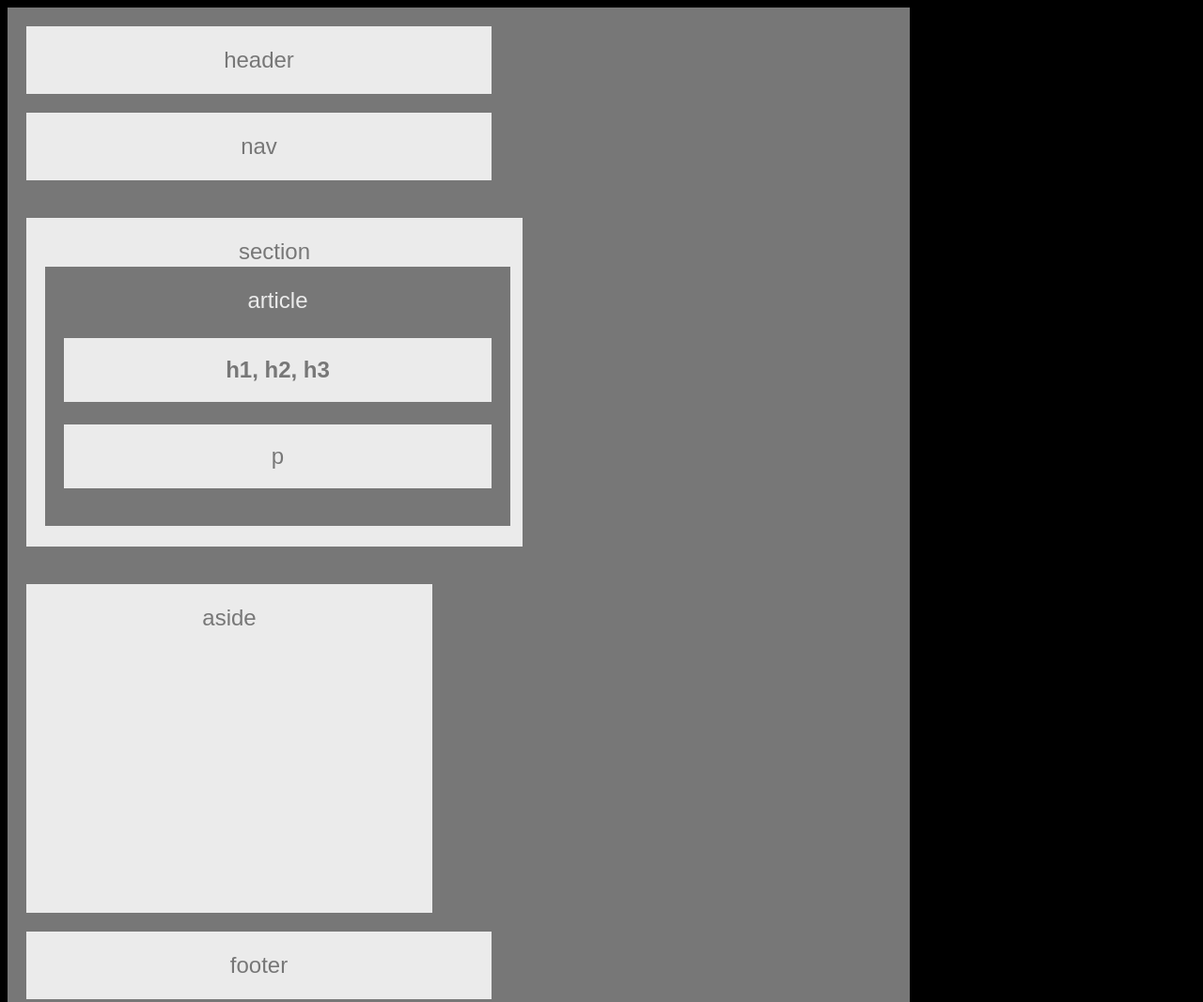
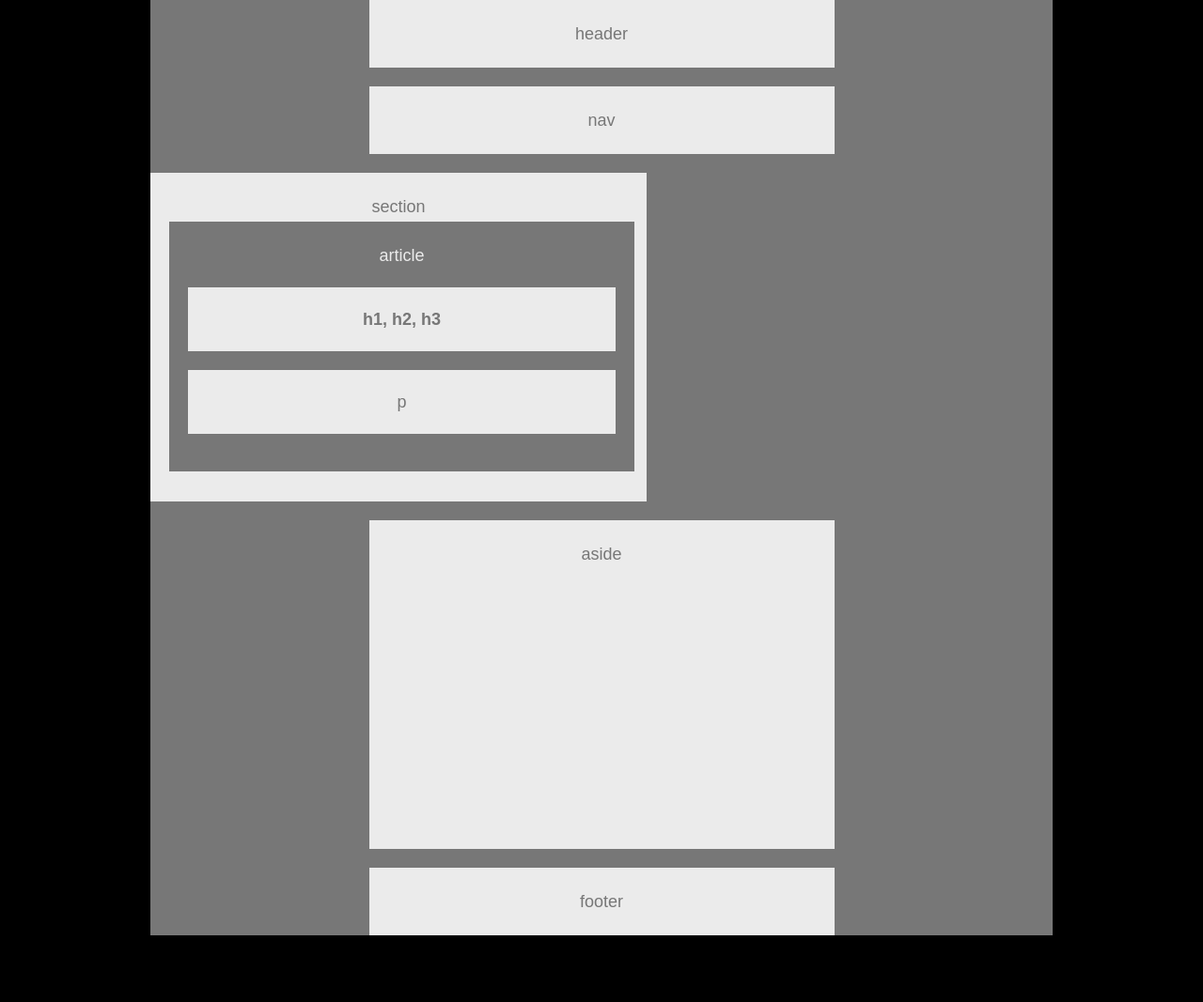
Before and after one commit to TJANGEL/HW-Wireframe, a plain HTML site: page index.html in a window 1280 px wide. Shown: the top 1067 px of the page at 94% size. After the commit the page ends 996 px from the top, so only its background shows below. Drawn offline with Linux system fonts and the light colour scheme.

Commit message:
update to css and html

```diff
--- a/style.css
+++ b/style.css
@@ -11,42 +11,39 @@ body {
     font-family: 'Arial', 'Helvetica Neue', Helvetica, sans-serif;
     color: #777;
     background: #777;
-    font-size: 24px;
+    width: 960px;
+    font-size: 18px;
     line-height: 32px;
-    position: absolute;
-    width: 960px;
-}
-
-h1,
- p {
-    color: #777;
-    background: #ebebeb;
-    font-size: 24px;
-    padding: 18px;
-    margin-bottom: 20px;
- }
-
-header {
-
+    margin: 0 auto;
 }
 
 header,
 nav,
-footer,
 section,
+article,
 aside,
-article {
+footer {
     background: #ebebeb;
     color: #777;
     width: 495px;
     text-align: center;
     padding: 20px;
-    margin-bottom: 20px;
-    margin: 20px;
     clear: both;
 }
 
+header {
+    margin: 0 auto;
+    margin-bottom: 20px;
+}
+
+nav {
+    margin: 0 auto;
+    margin-bottom: 20px;
+}
+
 section {
+    margin: 0 auto;
+    margin-bottom: 20px;
     float: left;
     height: 350px;
     width: 55%;
@@ -54,23 +51,41 @@ section {
 }
 
 article {
+    margin: 0 auto;
+    margin-bottom: 20px;
     color: #ebebeb;
     background: #777;
     text-align: center;
-    /* width: 90%; */
     margin: 0 auto;
-    float: left;
 }
 
-aside {
+h1,
+ p {
+    color: #777;
+    background: #ebebeb;
+    font-size: 18px;
+    padding: 18px;
+    margin-bottom: 20px;
+}
+
+#aside {
     float: left;
     text-align: center;
     width: 45%;
-    clear: both;
+    /* clear: both; */
     height: 350px;
     padding: 20px;
 }
 
+aside {
+    clear: both;
+    height: 350px;
+    margin: 0 auto;
+}
+
 footer {
     padding: 20px;
+    /* justify-content: center; */
+    margin: 0 auto;
+    margin-top: 20px;
 }
```
Also changed, not shown: index.html (+1 -0 lines).
